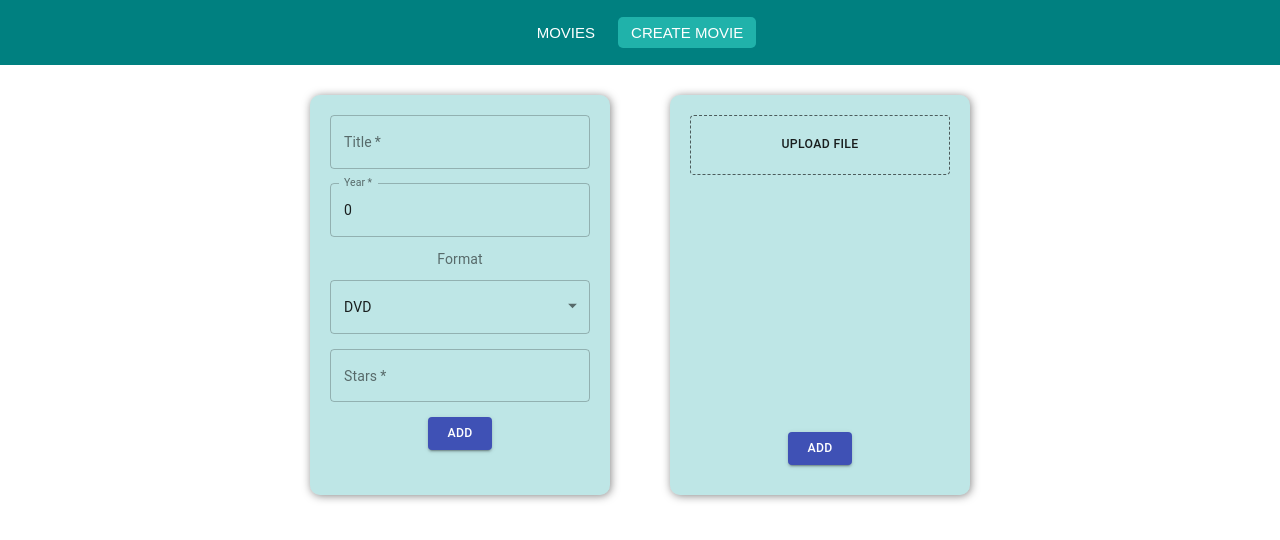
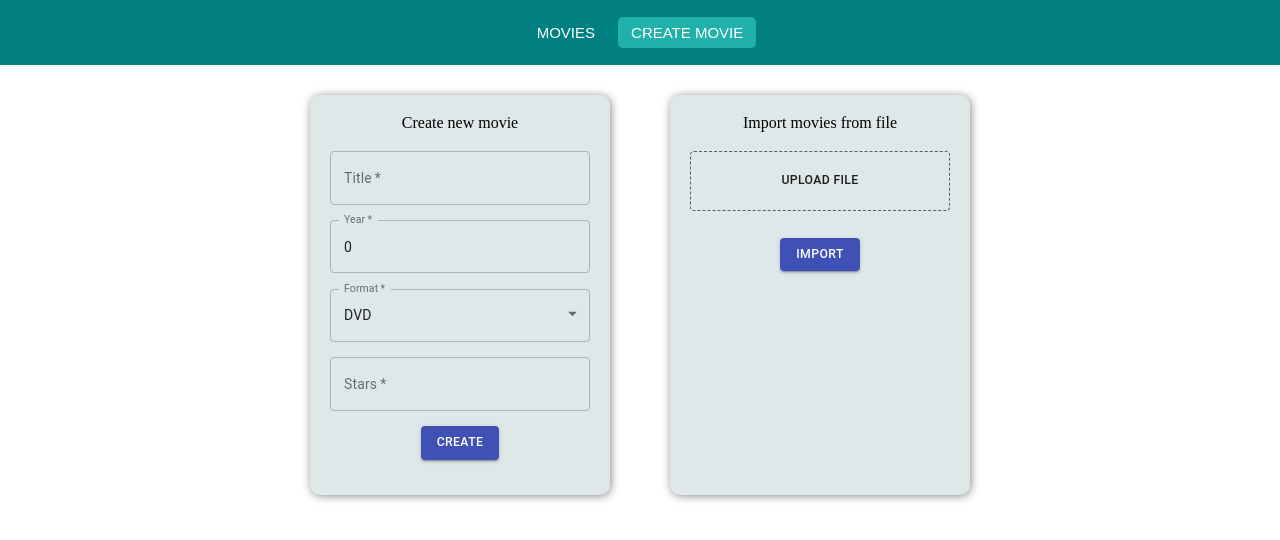
Before and after one commit to tatiana-teplitskaya/frontend, a React (Create React App) app: page /new-film in a window 1280 px wide. Shown: the top 540 px of the page. Built offline with nearby package versions, Linux system fonts and the light colour scheme.

Commit message:
style added

```diff
--- a/src/components/FilmsPage/Film.js
+++ b/src/components/FilmsPage/Film.js
@@ -17,9 +17,6 @@ function Film({handleDelete, film}){
             className='film'
             exact
             to={`/about/${film._id}`}
-            style={{
-                backgroundImage: `url(https://picsum.photos/200/300?random=${Math.floor(Math.random() * 100)})`
-            }}
         >
             <Button
                 color='secondary'
--- a/src/components/FilmsPage/FilmList.css
+++ b/src/components/FilmsPage/FilmList.css
@@ -44,6 +44,7 @@
     justify-content: flex-end;
     background-size: cover;
     background-position: center;
+    background-image: url('../../images/film.jpeg');
 }
 
 .deleteIcon {
@@ -65,3 +66,14 @@
     box-shadow: rgba(17, 17, 17, 0.5) 1px 1px 8px;
     cursor: pointer;
 }
+
+.center {
+    display: flex;
+    justify-content: center;
+    align-items: center;
+    margin-top: 20px;
+}
+
+.text-center {
+    font-size: 16px;
+}
--- a/src/components/FilmsPage/FilmList.js
+++ b/src/components/FilmsPage/FilmList.js
@@ -19,7 +19,9 @@ const FilmList = ({ films, deleteFilm, order}) => {
     }
 
     if(!films.length) {
-        return <p className='text-center'>There are no films yet</p>
+        return (<div className='center'>
+            <p className='text-center'>There are no films</p>
+                </div>)
     }
 
     let filmList = films.sort(sortFilms).map( (film) => {
--- a/src/components/NewFilm/NewFilm.css
+++ b/src/components/NewFilm/NewFilm.css
@@ -8,7 +8,7 @@
 .block-form {
     width: 300px;
     height: 400px;
-    background-color: rgba(4, 160, 160, 0.26);
+    background-color: rgba(130, 168, 168, 0.26);
     display: flex;
     flex-direction: column;
     justify-content: space-between;
@@ -18,6 +18,21 @@
     margin: 30px;
     box-shadow: rgba(17, 17, 17, 0.5) 1px 1px 8px;
 }
+
+.block-form-file {
+    width: 300px;
+    height: 400px;
+    background-color: rgba(130, 168, 168, 0.26);
+    display: flex;
+    flex-direction: column;
+    justify-content: flex-start;
+    align-items: center;
+    border-radius: 10px;
+    padding: 20px;
+    margin: 30px;
+    box-shadow: rgba(17, 17, 17, 0.5) 1px 1px 8px;
+}
+
 
 .new-film-form {
     width: 100%;
@@ -43,3 +58,21 @@
     font-size: 12px;
     color: red;
 }
+
+.text-header {
+    margin-bottom: 20px;
+    font-size: 16px;
+}
+
+.new-file-form {
+    width: 100%;
+    height: 120px;
+    display: flex;
+    flex-direction: column;
+    justify-content: space-between;
+    align-items: center;
+}
+
+.new-file-form > div {
+    width: 100%;
+}
--- a/src/components/NewFilm/NewFilm.js
+++ b/src/components/NewFilm/NewFilm.js
@@ -2,21 +2,12 @@ import React, { Component } from 'react';
 import { connect } from 'react-redux';
 import {
     TextField,
-    Select,
-    MenuItem,
-    InputLabel,
     Button,
-    withStyles
 } from '@material-ui/core';
 import './NewFilm.css';
-//import { toast } from 'react-toastify';
-//import 'react-toastify/dist/ReactTostify.css';
 import { addFilm } from '../../redux/actions';
 import { getArrOfFilms } from '../../helpers/filmsFormater';
 import NavBar from '../NavBar/NavBar';
-
-
-//toast.configure();
 
 
 
@@ -32,7 +23,6 @@ class NewFilm extends Component{
             formatError: '',
             stars: '',
             starsError: '',
-            //file: '',
             fileError: '',
             file: {}
     }
@@ -152,8 +142,9 @@ class NewFilm extends Component{
             <div>
                 <NavBar />
                 <div className='content'>
-                    <div className='block-form'>
-                        <form className='new-film-form' onSubmit={this.handleSubmitFile}>
+                    <div className='block-form-file'>
+                        <p className='text-header'>Import movies from file</p>
+                        <form className='new-file-form' onSubmit={this.handleSubmitFile}>
                             <div className='input-wrapper'>
                                 <Button
                                     className='input-button'
@@ -182,11 +173,12 @@ class NewFilm extends Component{
                                 variant="contained"
                                 color="primary"
                             >
-                                Add
+                                Import
                             </Button>
                         </form>
                     </div>
                     <div className='block-form'>
+                    <p className='text-header'>Create new movie</p>
                     <form className='new-film-form' onSubmit={this.handleSubmit}>
                         <TextField
                             className='form-field'
@@ -211,23 +203,31 @@ class NewFilm extends Component{
                             onChange={this.handleInputChange}
                             helperText={this.state.yearError}
                         />
-                        <InputLabel id="format-label">Format</InputLabel>
-                            <Select
+                        <TextField
+                                select
                                 className='form-field'
                                 required
                                 variant="outlined"
-                                size="small"
-                                labelId="format-label"
+                                label='Format'
                                 id="format-id"
                                 value={this.state.format}
                                 name='format'
-                                // label='Format'
+                                SelectProps={{
+                                    native: true,
+                                  }}
                                 onChange={this.handleInputChange}
                             >
-                                <MenuItem value="DVD">DVD</MenuItem>
-                                <MenuItem value="VHS">VHS</MenuItem>
-                                <MenuItem value="Blu-Ray">Blu-Ray</MenuItem>
-                            </Select>
+                                <option aria-label="None" value="" />
+                                <option key='DVD' value='DVD'>
+                                    DVD
+                                </option>
+                                <option key='VHS' value='VHS'>
+                                    VHS
+                                </option>
+                                <option key='Blu-Ray' value='Blu-Ray'>
+                                    Blu-Ray
+                                </option>
+                            </TextField>
                             <TextField
                                 className='form-field'
                                 required
@@ -244,7 +244,7 @@ class NewFilm extends Component{
                                 variant="contained"
                                 color="primary"
                             >
-                                Add
+                                Create
                             </Button>
                         <div>
                         </div>
```
